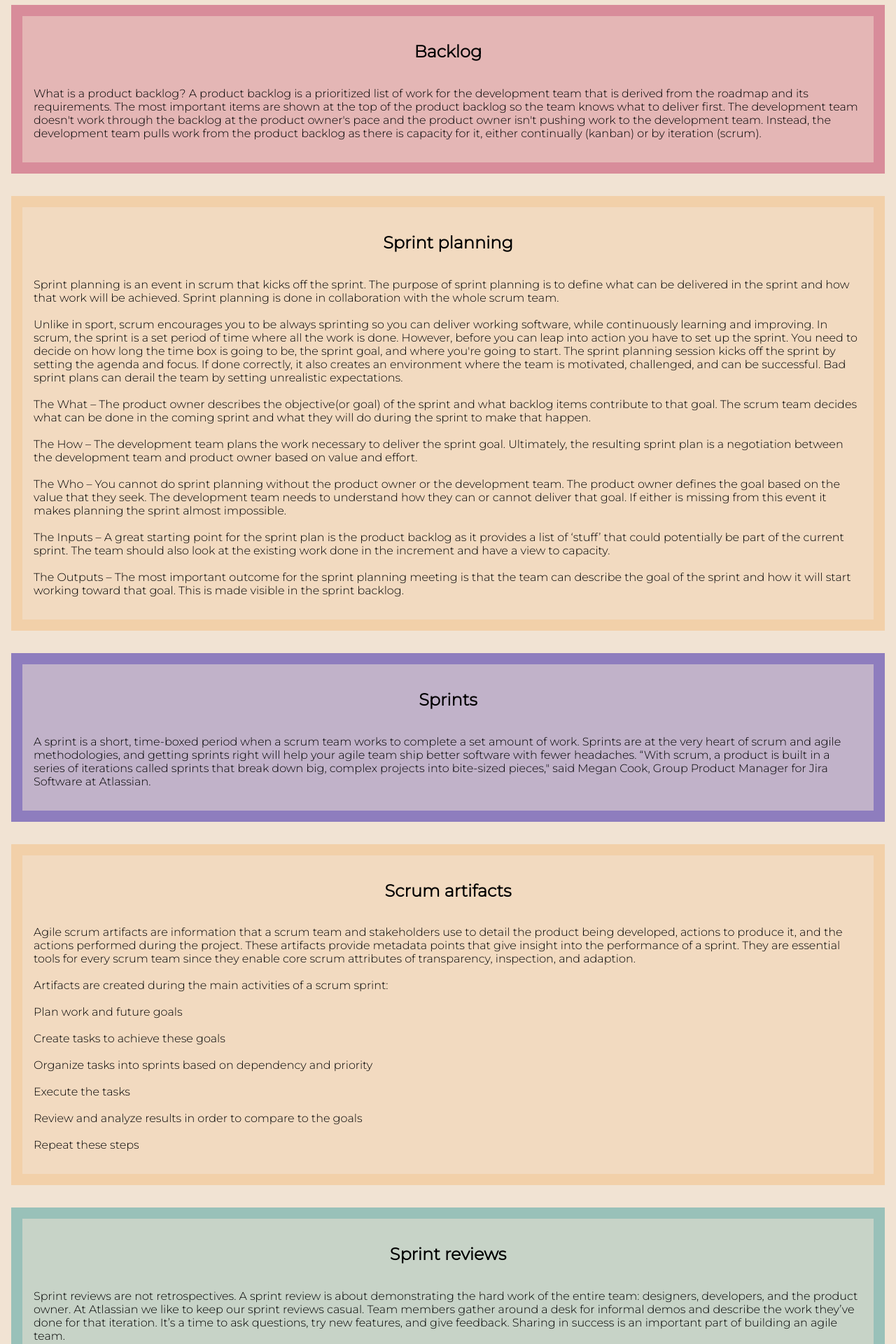
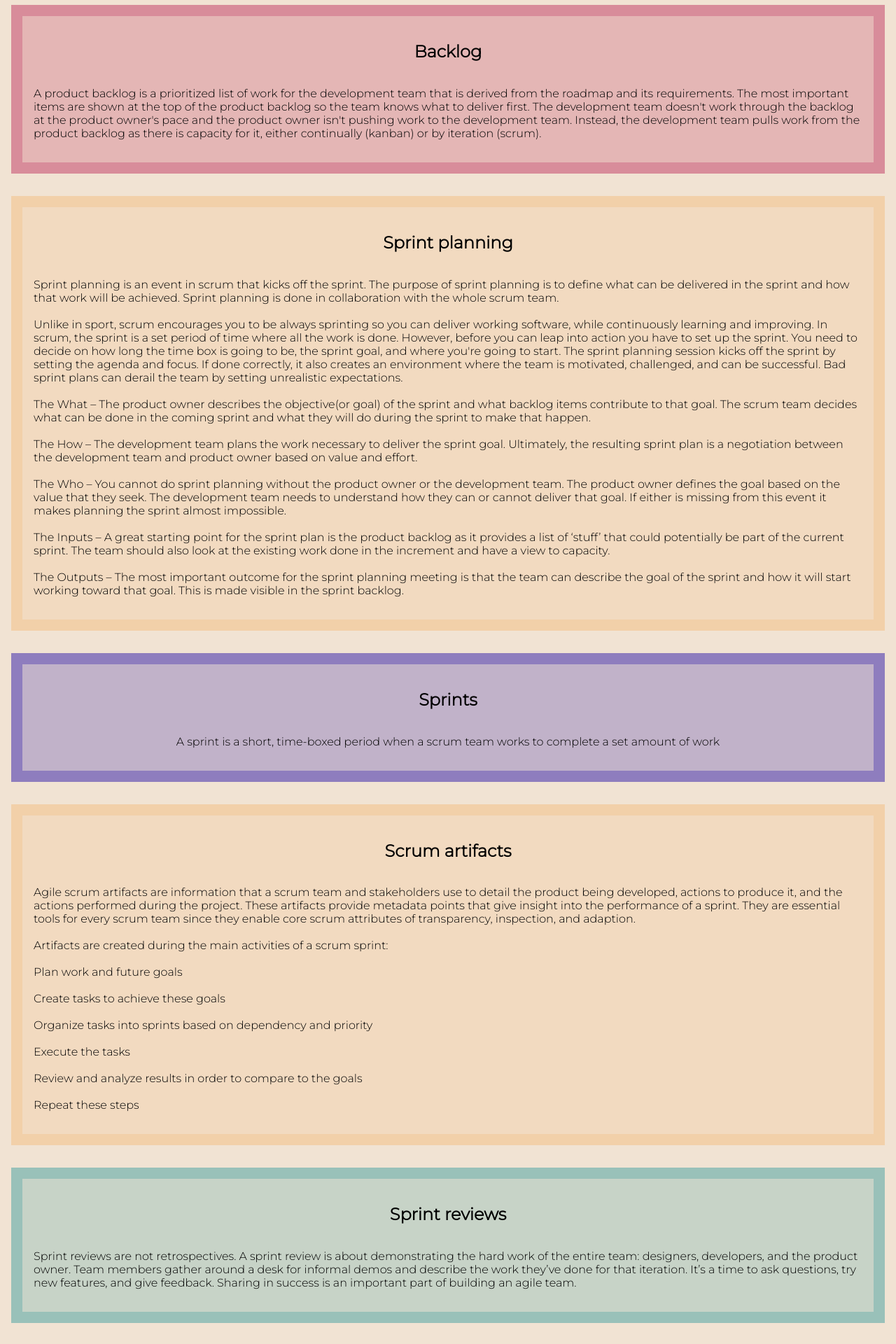
Before and after one commit to Hmac1921/inlamning-agila-metod, a React (Create React App) app: page /agile in a window 1280 px wide. Shown: the part 2040-3960 px from the top of the page at 70% size. Built offline with nearby package versions, Linux system fonts and the light colour scheme.

Commit message:
text edit

```diff
--- a/src/pages/Agile.jsx
+++ b/src/pages/Agile.jsx
@@ -98,7 +98,7 @@ function Agile() {
 
             <section className={styles.backlog}>
                 <h2 >Backlog</h2>
-                <p>What is a product backlog?
+                <p>
                     A product backlog is a prioritized list of work for the development team that is derived from the roadmap and its requirements. The most important items are shown at the top of the product backlog so the team knows what to deliver first. The development team doesn't work through the backlog at the product owner's pace and the product owner isn't pushing work to the development team. Instead, the development team pulls work from the product backlog as there is capacity for it, either continually (kanban) or by iteration (scrum).  </p>
             </section>
             <section className={styles.sprintPlanning}>
@@ -116,9 +116,7 @@ function Agile() {
             </section>
             <section className={styles.sprints}>
                 <h2>Sprints</h2>
-                <p>A sprint is a short, time-boxed period when a scrum team works to complete a set amount of work. Sprints are at the very heart of scrum and agile methodologies, and getting sprints right will help your agile team ship better software with fewer headaches.
-
-                    “With scrum, a product is built in a series of iterations called sprints that break down big, complex projects into bite-sized pieces," said Megan Cook, Group Product Manager for Jira Software at Atlassian.  </p>
+                <p>A sprint is a short, time-boxed period when a scrum team works to complete a set amount of work </p>
             </section>
             <section className={styles.scrumArtifacts}>
                 <h2>Scrum artifacts</h2>
@@ -135,7 +133,7 @@ function Agile() {
             </section>
             <section className={styles.sprintReviews}>
                 <h2>Sprint reviews</h2>
-                <p>Sprint reviews are not retrospectives. A sprint review is about demonstrating the hard work of the entire team: designers, developers, and the product owner. At Atlassian we like to keep our sprint reviews casual. Team members gather around a desk for informal demos and describe the work they’ve done for that iteration. It’s a time to ask questions, try new features, and give feedback. Sharing in success is an important part of building an agile team.</p>
+                <p>Sprint reviews are not retrospectives. A sprint review is about demonstrating the hard work of the entire team: designers, developers, and the product owner. Team members gather around a desk for informal demos and describe the work they’ve done for that iteration. It’s a time to ask questions, try new features, and give feedback. Sharing in success is an important part of building an agile team.</p>
             </section>
             <section className={styles.sprintRetrospective}>
                 <h2>Sprint Retrospective</h2>
```
